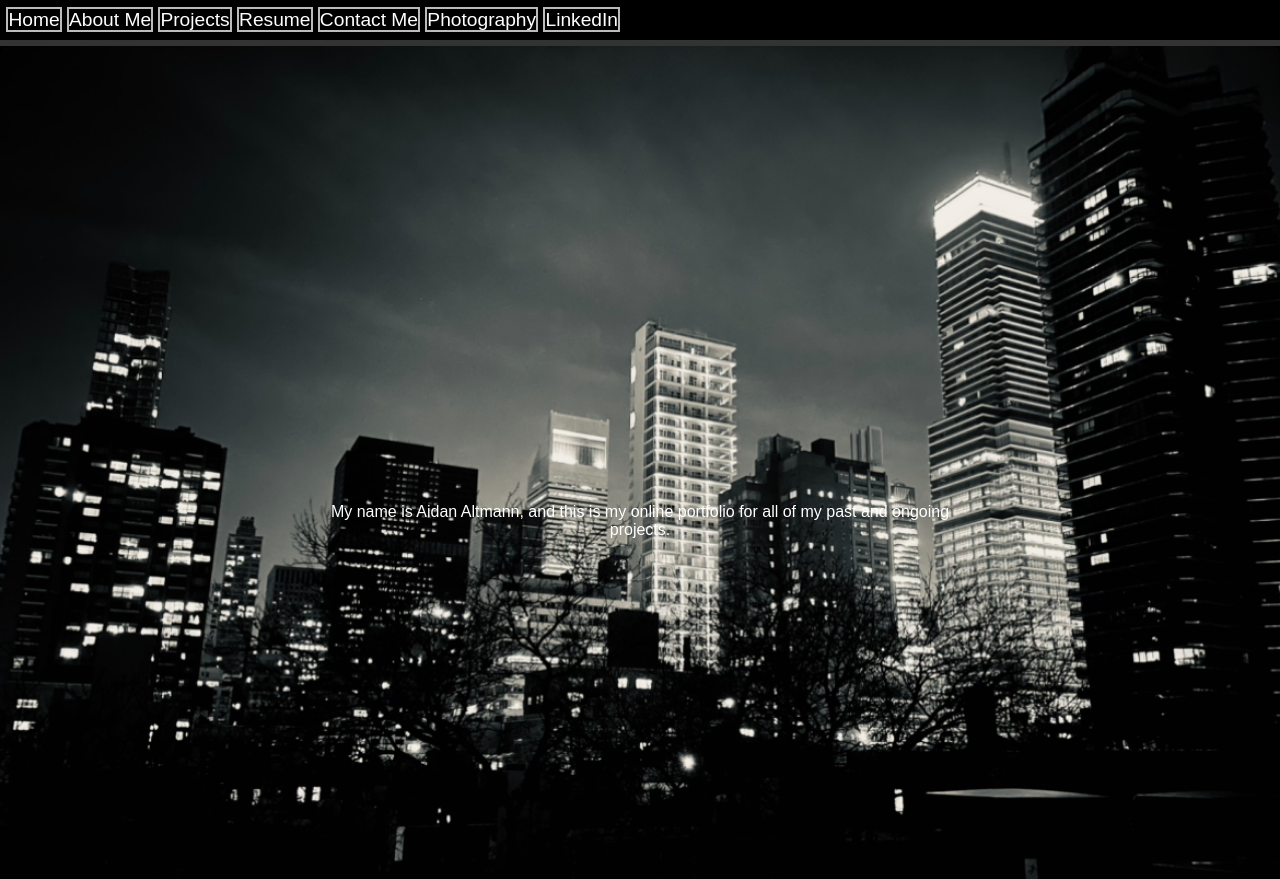
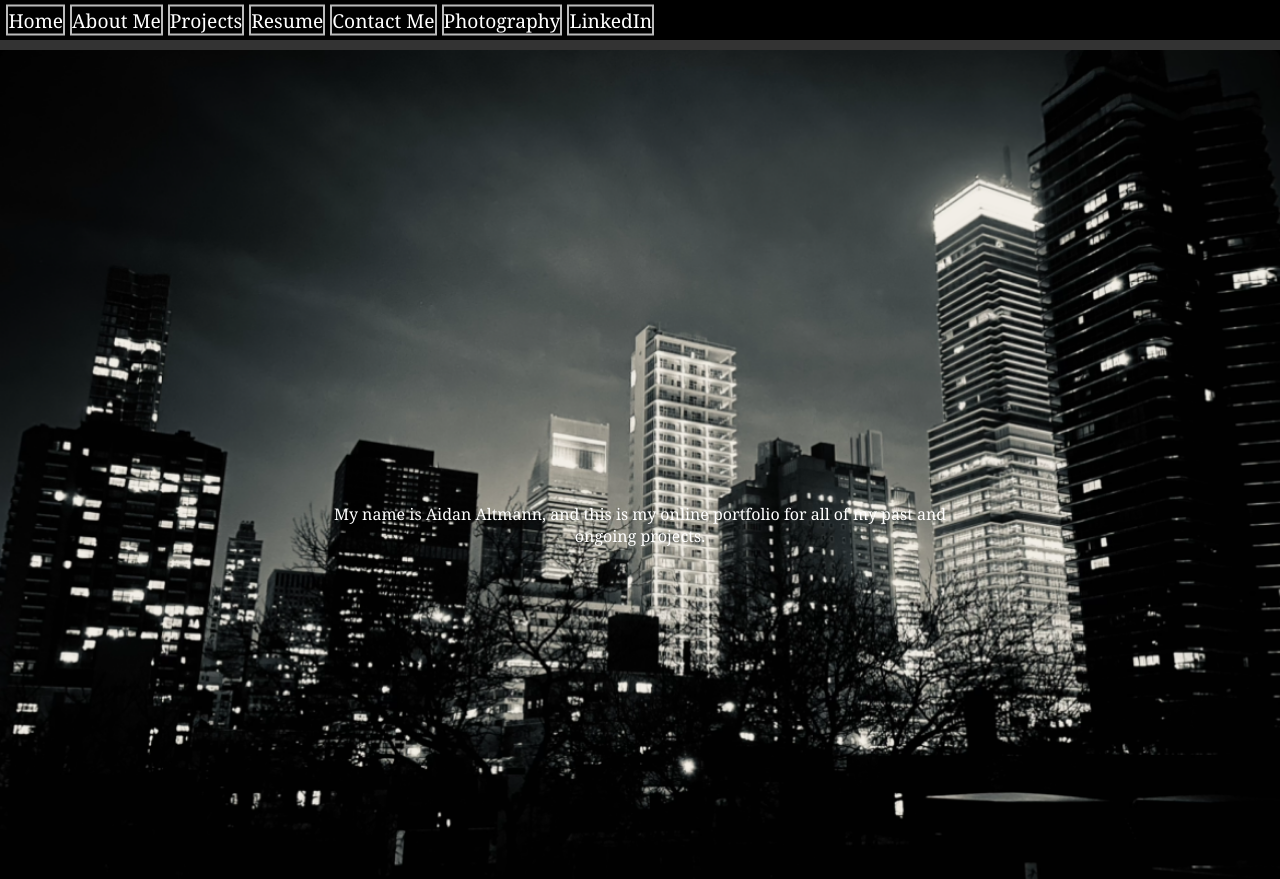
Before and after one commit to aidan-altmann/aidan-altmann.github.io, a plain HTML site: page index.html in a window 1280 px wide. Shown: the top 879 px of the page. Drawn offline with Linux system fonts and the light colour scheme.

Commit message:
Update index.html

```diff
--- a/index.html
+++ b/index.html
@@ -20,7 +20,7 @@
 
    * {
   box-sizing: border-box;
-  font-family: Arial, Helvetica, sans-serif;
+  font-family: Georgia;
 }
 
 body {
```
